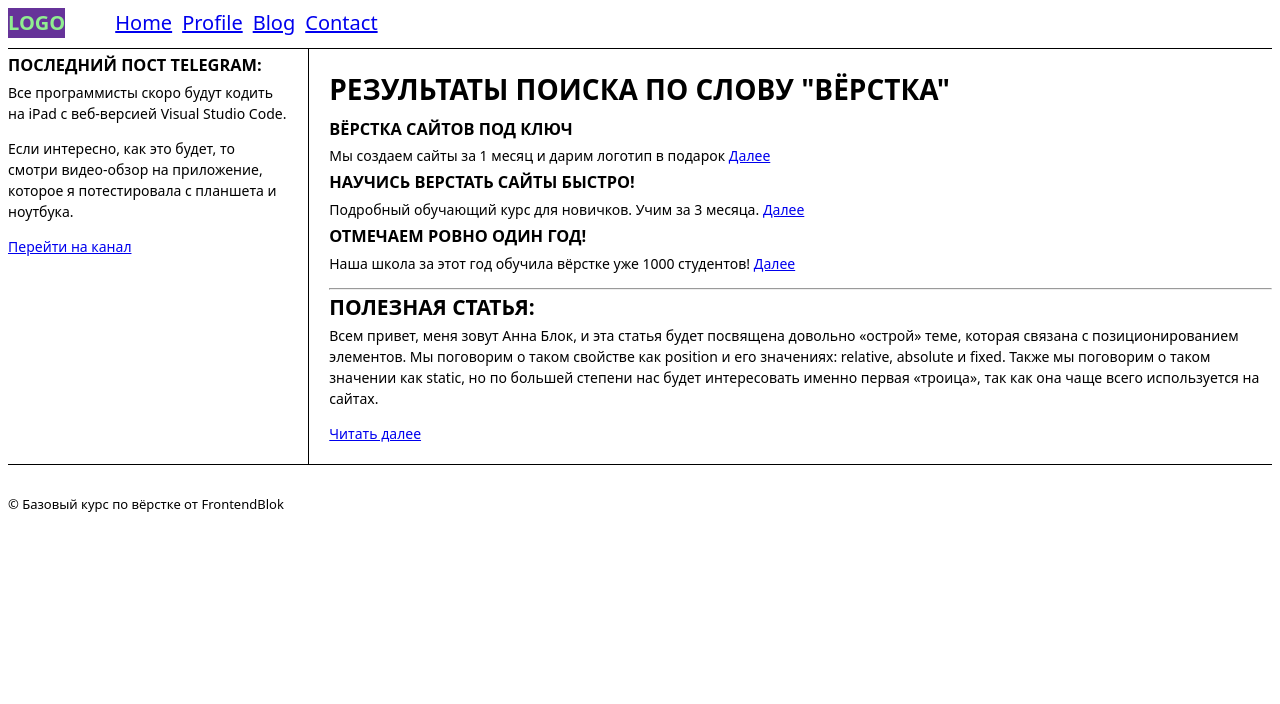
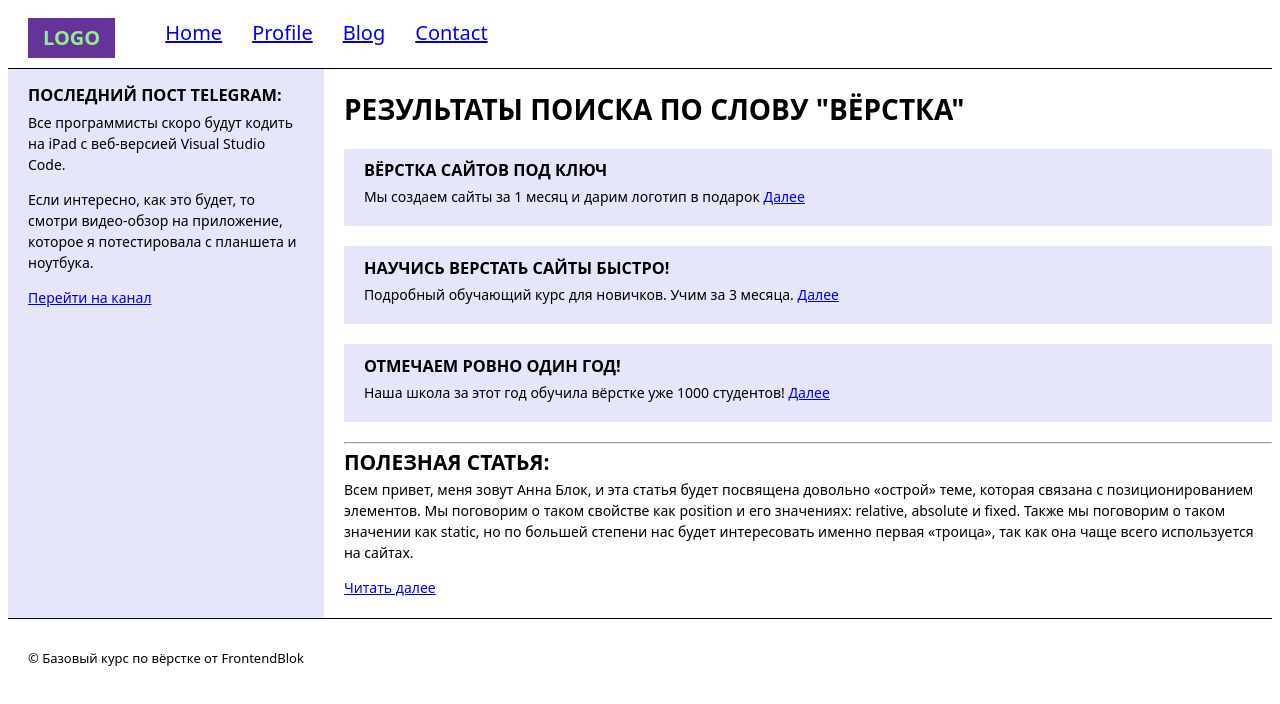
Before and after one commit to yxitso/FrotendBlock-Module01_Test, a plain HTML site: page semantic.html in a window 1280 px wide. Drawn offline with Linux system fonts and the light colour scheme.

Commit message:
added padding and margin

```diff
--- a/styles/semantic.css
+++ b/styles/semantic.css
@@ -4,7 +4,7 @@
             font-size: 20px;
             display: flex;
             border-bottom: 1px solid #000;
-            padding-bottom: 10px;
+            padding: 10px 20px;
         }
         .logo {
             color: lightgreen;
@@ -12,6 +12,7 @@
             font-weight: 700;
             margin-right: 50px;
             text-decoration: none;
+            padding: 5px 15px;
         }
         ul {
             display: flex;
@@ -20,7 +21,7 @@
             margin: 0;
         }
         ul > li {
-            margin-right: 10px;
+            margin-right: 30px;
         }
         .box {
             display: flex;
@@ -29,8 +30,8 @@
             border-bottom: 1px solid #000;
         }
         .aside {
-            border-right: 1px solid #000;
-            padding-right: 20px;
+            background-color: lavender;
+            padding: 10px 20px;
         }
         .post {
             padding-bottom: 20px;
@@ -42,6 +43,8 @@
         }
         footer{
             font-size: 13px;
+            padding-left: 20px;
+            padding-right: 20px;
         }
         h1 {
             text-transform: uppercase;
@@ -55,3 +58,8 @@
             text-transform: uppercase;
             line-height: 0.01em;
         }
+        section{
+            background-color: lavender;
+            padding: 5px 20px;
+            margin-bottom: 20px;
+        }
```
